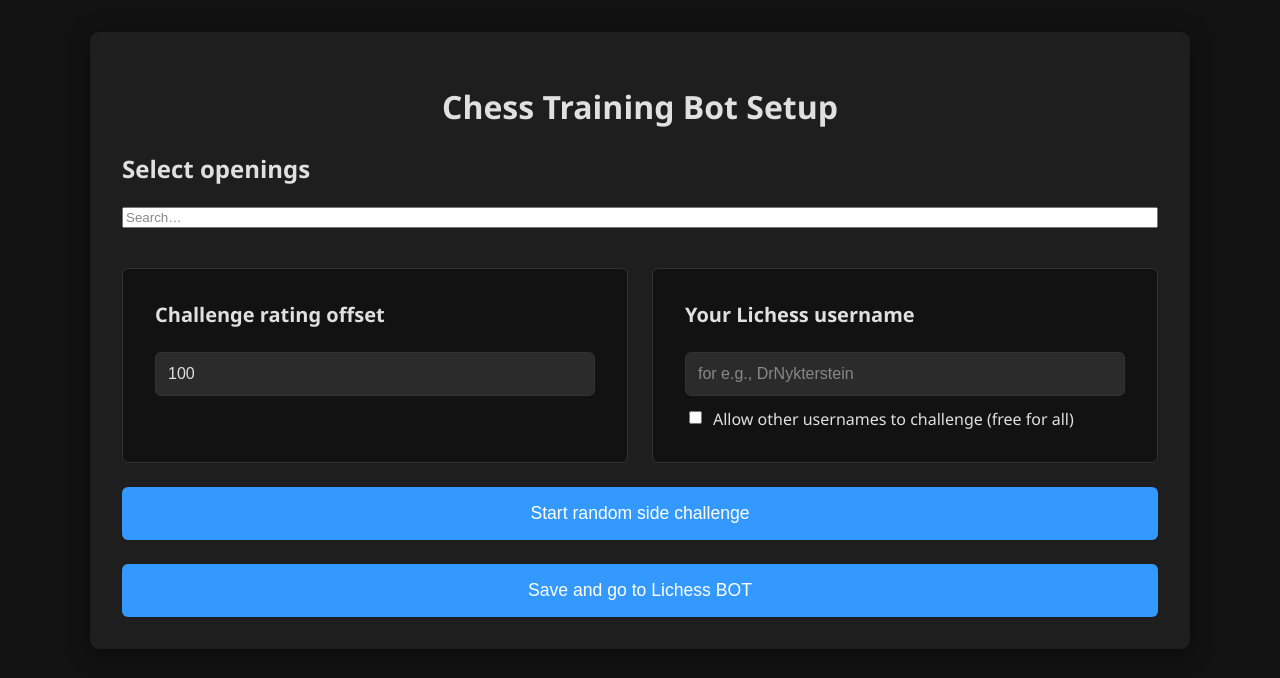
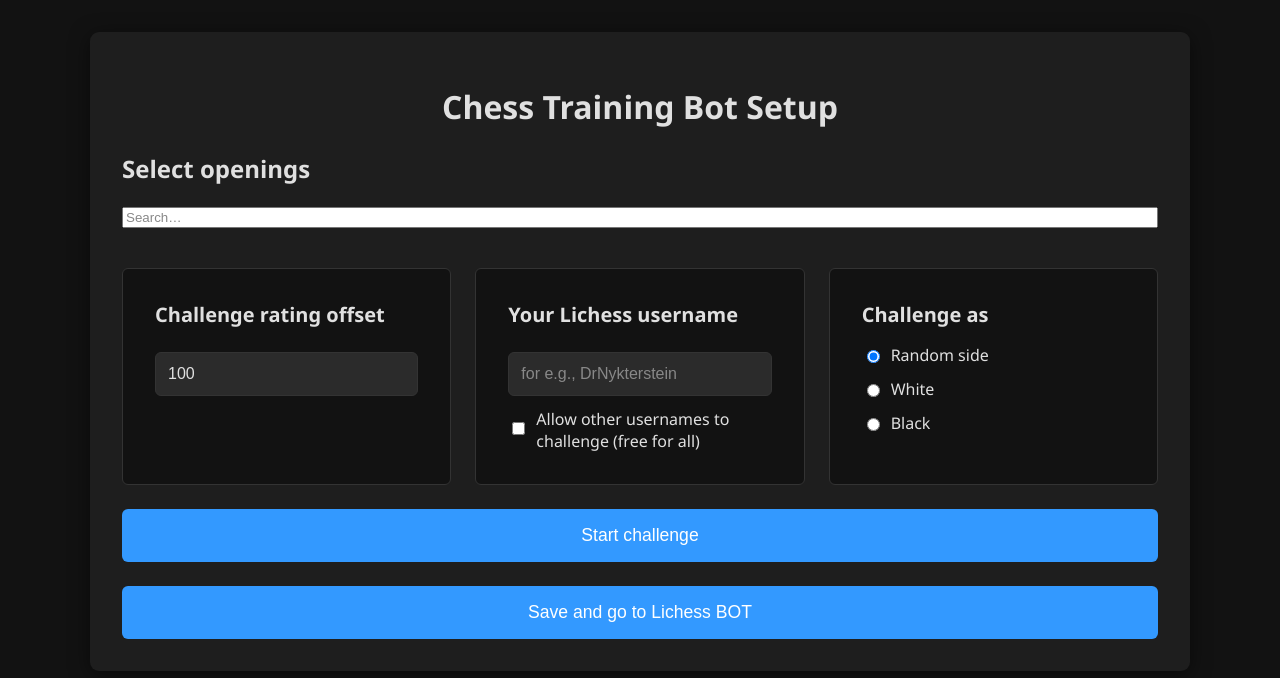
Before and after one commit to sid2364/chess-training-bot, a Flask app: page / in a window 1280 px wide. Shown: the top 678 px of the page. Run offline with Flask 3, Linux system fonts and the light colour scheme; data that the repository does not hold is empty; style sheets or scripts are compiled from the project's sources; parts of the project's set-up code (start-up, migrations or seed data) failed here and were passed over.

Commit message:
Allow choosing challenge color

```diff
--- a/chess_trainer/bot_profile.py
+++ b/chess_trainer/bot_profile.py
@@ -35,6 +35,7 @@ class BotProfile:
     opp_rating: int = 1500
     challenge_rating: int = 1500
     challenge: int = 100
+    preferred_color: str = "random"
     allowed_username: Optional[str] = None
     allow_all_challengers: bool = False
 
--- a/chess_trainer/templates/index.html
+++ b/chess_trainer/templates/index.html
@@ -173,9 +173,24 @@
             Allow other usernames to challenge (free for all)
           </label>
         </div>
+        <div class="section">
+          <h2>Challenge as</h2>
+          <label class="checkbox-label">
+            <input type="radio" name="color" value="random" {% if color == 'random' %}checked{% endif %}>
+            Random side
+          </label>
+          <label class="checkbox-label">
+            <input type="radio" name="color" value="white" {% if color == 'white' %}checked{% endif %}>
+            White
+          </label>
+          <label class="checkbox-label">
+            <input type="radio" name="color" value="black" {% if color == 'black' %}checked{% endif %}>
+            Black
+          </label>
+        </div>
       </div>
 
-      <button type="submit">Start random side challenge</button>
+      <button type="submit">Start challenge</button>
       <button type="submit" formaction="/profile" formmethod="post">Save and go to Lichess BOT</button>
     </form>
   </div>
--- a/chess_trainer/ui.py
+++ b/chess_trainer/ui.py
@@ -46,7 +46,7 @@ def build_options(name_list: List[str], field: str, selected: Optional[List[str]
         )
     return "\n".join(out)
 
-def create_challenge(username: str) -> Optional[str]:
+def create_challenge(username: str, color: str) -> Optional[str]:
     """Send a challenge to ``username`` using the Lichess API."""
     if not API_TOKEN:
         return None
@@ -56,6 +56,7 @@ def create_challenge(username: str) -> Optional[str]:
         "rated": "false",
         "clock.limit": 600,
         "clock.increment": 5,
+        "color": color,
     }
     resp = requests.post(url, headers=headers, data=data)
     if resp.status_code not in (200, 201):
@@ -123,11 +124,16 @@ def index() -> str:
         PROFILE.allow_all_challengers = bool(request.form.get("allow_all"))
         PROFILE.allowed_username = username or None
 
+        color = request.form.get("color", "random")
+        if color not in {"white", "black", "random"}:
+            color = "random"
+        PROFILE.preferred_color = color
+
         if not username:
             message = "Please provide a username to challenge."
         else:
             print(PROFILE)
-            url = create_challenge(username)
+            url = create_challenge(username, PROFILE.preferred_color)
             if not url:
                 message = "Failed to create challenge"
             else:
@@ -162,6 +168,7 @@ def index() -> str:
         challenge=PROFILE.challenge,
         username=PROFILE.allowed_username or "",
         allow_all=PROFILE.allow_all_challengers,
+        color=PROFILE.preferred_color,
     )
 
 @app.route("/profile", methods=["POST"])
@@ -180,6 +187,11 @@ def profile() -> str:
     username = (request.form.get("username", "") or "").strip()
     PROFILE.allow_all_challengers = bool(request.form.get("allow_all"))
     PROFILE.allowed_username = username or None
+
+    color = request.form.get("color", "random")
+    if color not in {"white", "black", "random"}:
+        color = "random"
+    PROFILE.preferred_color = color
 
     url = f"https://lichess.org/@/{OUR_NAME}"
     try:
@@ -211,6 +223,7 @@ def profile() -> str:
         challenge=PROFILE.challenge,
         username=PROFILE.allowed_username or "",
         allow_all=PROFILE.allow_all_challengers,
+        color=PROFILE.preferred_color,
     )
 
 def run_server() -> None:
```
